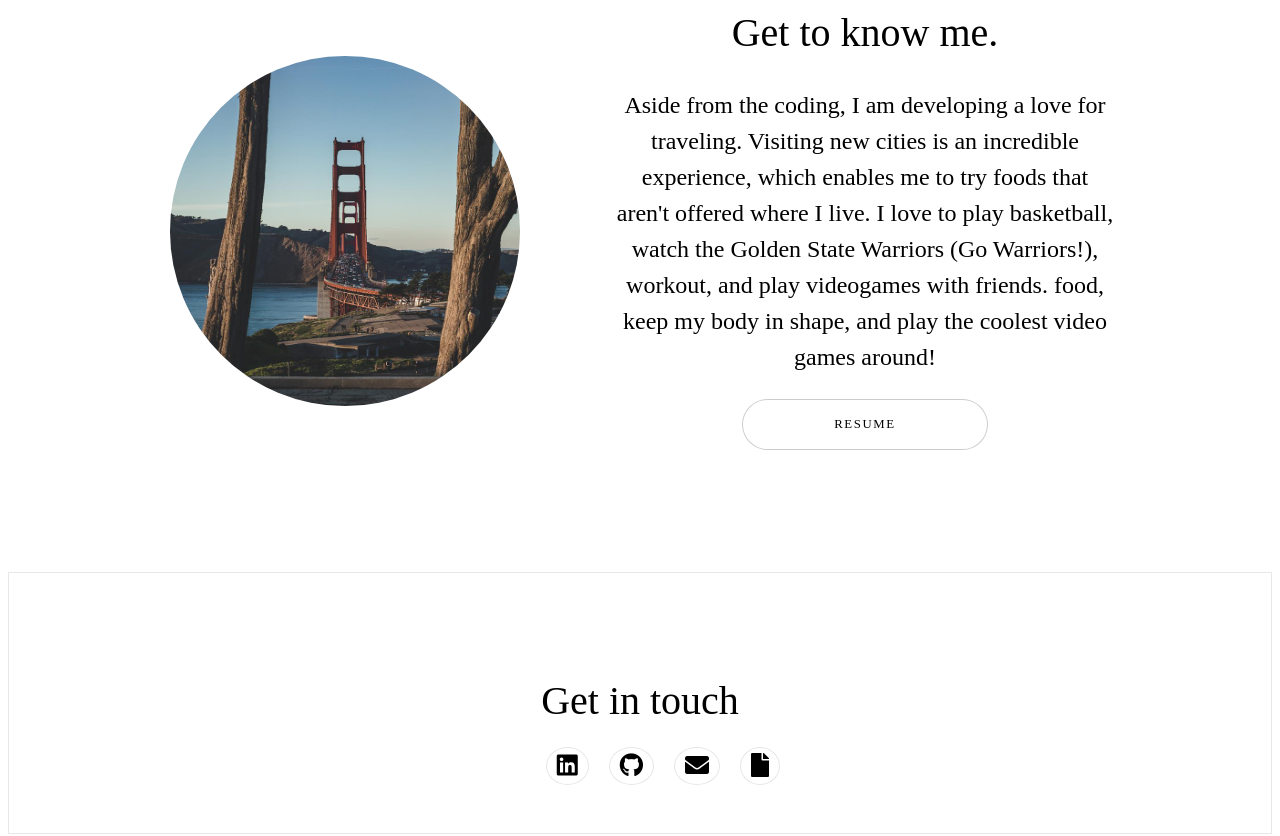
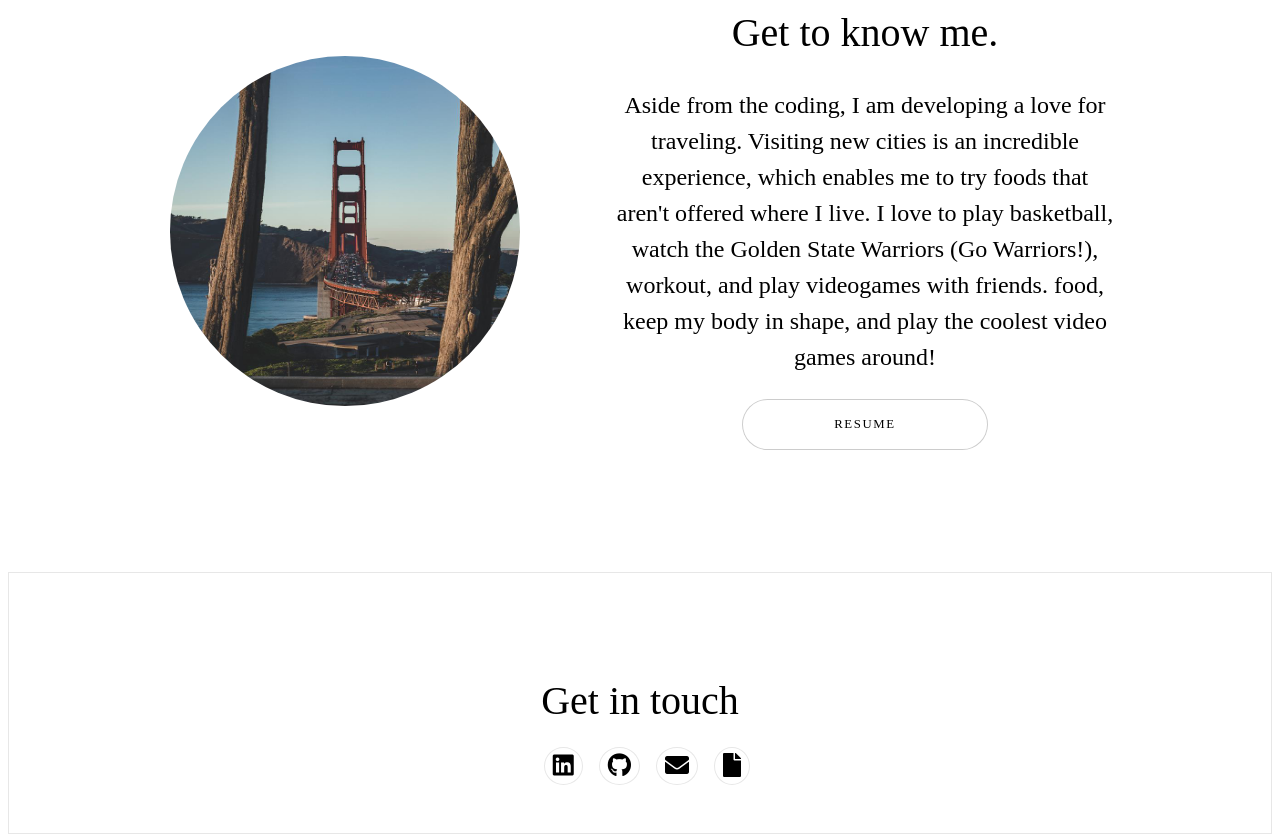
Before and after one commit to b-chang93/portfolio, a plain HTML site: page index.html in a window 1280 px wide. Shown: the part 2816-3652 px from the top of the page. Drawn offline with Linux system fonts and the light colour scheme.

Commit message:
center FA icons

```diff
--- a/assets/css/main.css
+++ b/assets/css/main.css
@@ -432,4 +432,8 @@ li > a {
     border: 1px solid #e7e7e7;
     border-radius: 100%;
   }
+
+  li, a {
+    margin: 0px 8px;
+  }
 }
```
